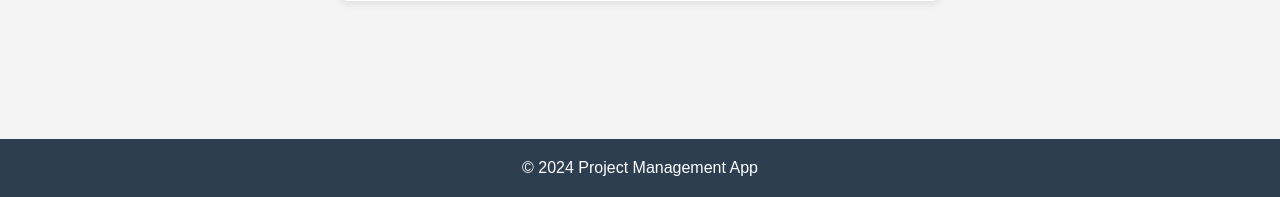
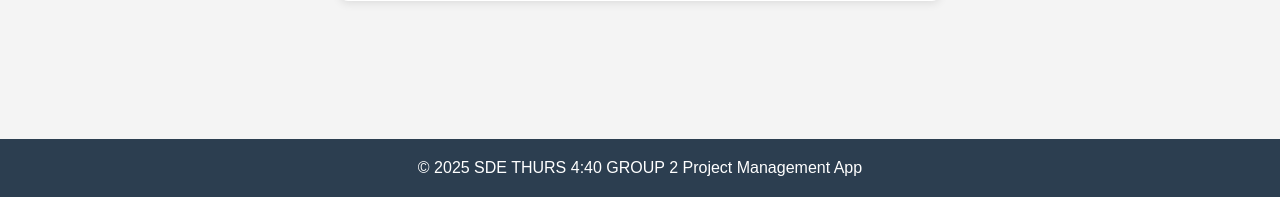
Before and after one commit to ruvxn/SDE-TASK-APP, a Flask app: page /projects/create in a window 1280 px wide. Shown: the part 611-808 px from the top of the page. Run offline with Flask 3, Linux system fonts and the light colour scheme; the visitor is signed in with stand-in values (Sample User, id 1).

Commit message:
Update base.html

```diff
--- a/templates/base.html
+++ b/templates/base.html
@@ -35,7 +35,7 @@
     </main>
 
     <footer>
-        <p>&copy; 2024 Project Management App</p>
+        <p>&copy; 2025 SDE THURS 4:40 GROUP 2 Project Management App</p>
     </footer>
 </body>
 </html>
```
